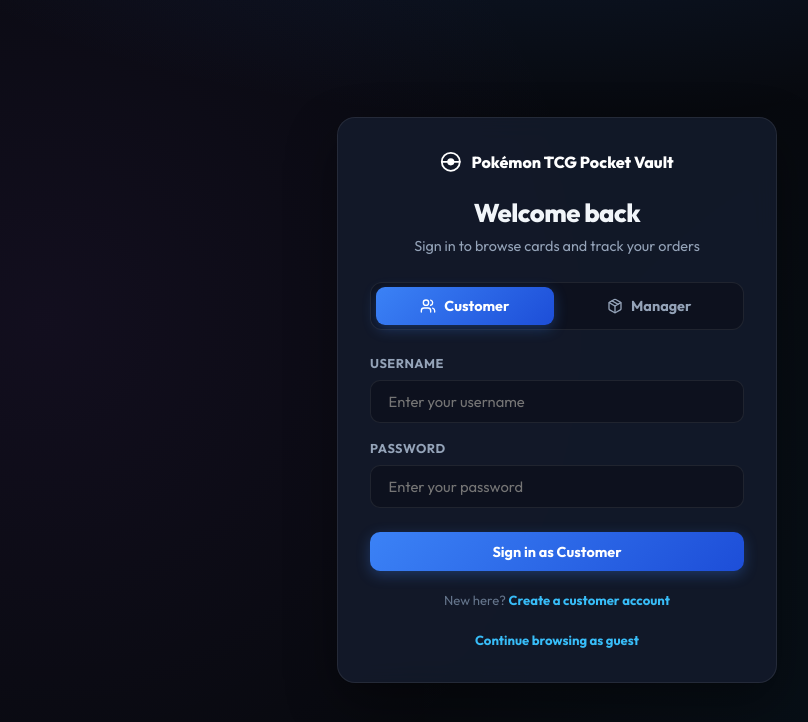
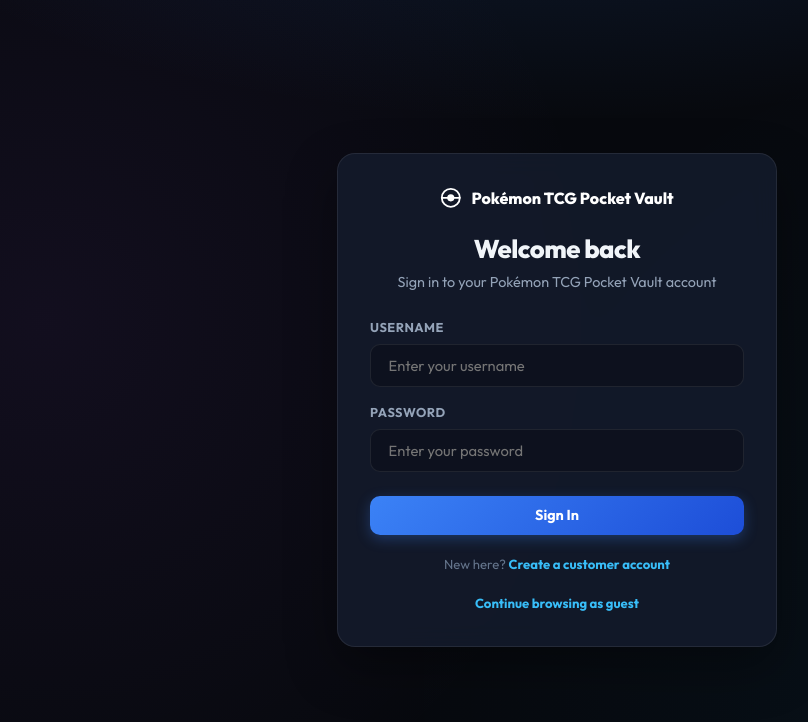
Before and after one commit to Bigzzz0/Pok-Vault_Commerce, a Spring Boot app: page /login in a window 1280 px wide. Shown: the top 722 px of the page, without its empty margins (83-891 px from the left). Run offline with Spring Boot 4, Linux system fonts and the light colour scheme; some of the project's set-up classes (security, data sources, template engines, error pages and the like) are left out, and stand-ins take their place.

Commit message:
feat: integrate login.html form with Spring Security authentication

```diff
--- a/src/main/resources/templates/login.html
+++ b/src/main/resources/templates/login.html
@@ -17,9 +17,6 @@
         .login-brand { display: flex; align-items: center; justify-content: center; gap: 0.6rem; margin-bottom: 1.25rem; color: var(--text-pure); font-weight: 800; text-decoration: none; }
         .login-title { text-align: center; font-size: 1.6rem; font-weight: 800; letter-spacing: -0.5px; }
         .login-sub { text-align: center; color: var(--text-secondary); font-size: 0.9rem; margin: 0.25rem 0 1.5rem; }
-        .role-switch { display: grid; grid-template-columns: 1fr 1fr; gap: 0.4rem; background: var(--bg-surface-muted); border: 1px solid var(--border-subtle); border-radius: 12px; padding: 0.3rem; margin-bottom: 1.5rem; }
-        .role-tab { display: flex; align-items: center; justify-content: center; gap: 0.5rem; padding: 0.6rem; border: none; border-radius: 9px; background: transparent; color: var(--text-secondary); font-family: inherit; font-weight: 700; font-size: 0.9rem; cursor: pointer; transition: all 0.2s ease; }
-        .role-tab.active { background: linear-gradient(135deg, var(--accent-blue), #1d4ed8); color: #fff; box-shadow: 0 4px 14px rgba(59, 130, 246, 0.3); }
         .field { display: flex; flex-direction: column; gap: 0.4rem; margin-bottom: 1rem; }
         .field label { font-size: 0.8rem; font-weight: 700; color: var(--text-secondary); text-transform: uppercase; letter-spacing: 0.5px; }
         .field .input-field { width: 100%; }
@@ -40,18 +37,7 @@
             </a>
 
             <h1 class="login-title">Welcome back</h1>
-            <p class="login-sub" id="loginSubtitle">Sign in to browse cards and track your orders</p>
-
-            <div class="role-switch" role="tablist" aria-label="Account type">
-                <button type="button" class="role-tab active" id="tabCustomer" role="tab" aria-selected="true" onclick="selectRole('CUSTOMER')">
-                    <span th:replace="~{fragments/icons :: users('icon-sm')}"></span>
-                    <span>Customer</span>
-                </button>
-                <button type="button" class="role-tab" id="tabManager" role="tab" aria-selected="false" onclick="selectRole('MANAGER')">
-                    <span th:replace="~{fragments/icons :: package('icon-sm')}"></span>
-                    <span>Manager</span>
-                </button>
-            </div>
+            <p class="login-sub" id="loginSubtitle">Sign in to your Pokémon TCG Pocket Vault account</p>
 
             <div class="login-error" th:if="${param.error}" role="alert">
                 Invalid username or password. Please try again.
@@ -59,13 +45,7 @@
             <div class="login-success" th:if="${param.logout}" role="status">
                 You have been signed out successfully.
             </div>
-            <div class="login-error" th:if="${param.denied}" role="alert">
-                This account does not have access to the selected portal.
-            </div>
-
             <form th:action="@{/login}" method="post" id="loginForm" autocomplete="on">
-                <input type="hidden" name="portal" id="portalInput" value="CUSTOMER">
-
                 <div class="field">
                     <label for="username">Username</label>
                     <input class="input-field" type="text" id="username" name="username" placeholder="Enter your username" autocomplete="username" required>
@@ -77,7 +57,7 @@
                 </div>
 
                 <button type="submit" class="btn btn-primary" style="width: 100%; margin-top: 0.5rem;">
-                    <span id="submitLabel">Sign in as Customer</span>
+                    <span>Sign In</span>
                 </button>
             </form>
 
@@ -133,37 +113,19 @@
     </main>
 
     <script>
-        var ROLE_COPY = {
-            CUSTOMER: { subtitle: 'Sign in to browse cards and track your orders', submit: 'Sign in as Customer' },
-            MANAGER: { subtitle: 'Sign in to manage inventory, accounts and orders', submit: 'Sign in as Manager' }
-        };
-
-        function selectRole(role) {
-            document.getElementById('portalInput').value = role;
-            document.getElementById('tabCustomer').classList.toggle('active', role === 'CUSTOMER');
-            document.getElementById('tabManager').classList.toggle('active', role === 'MANAGER');
-            document.getElementById('tabCustomer').setAttribute('aria-selected', role === 'CUSTOMER');
-            document.getElementById('tabManager').setAttribute('aria-selected', role === 'MANAGER');
-            document.getElementById('loginSubtitle').textContent = ROLE_COPY[role].subtitle;
-            document.getElementById('submitLabel').textContent = ROLE_COPY[role].submit;
-        }
-
         // Toggle between the sign-in form and the customer sign-up form
         function showSignUp(show) {
             document.getElementById('signUpForm').style.display = show ? '' : 'none';
             document.getElementById('loginForm').style.display = show ? 'none' : '';
-            document.querySelector('.role-switch').style.display = show ? 'none' : '';
             document.getElementById('signUpPrompt').style.display = show ? 'none' : '';
             document.getElementById('signInPrompt').style.display = show ? '' : 'none';
             document.querySelectorAll('.login-card > .login-error, .login-card > .login-success').forEach(function(box) {
                 box.style.display = 'none';
             });
             document.querySelector('.login-title').textContent = show ? 'Create your account' : 'Welcome back';
-            if (show) {
-                document.getElementById('loginSubtitle').textContent = 'Sign up as a customer to reserve cards';
-            } else {
-                selectRole('CUSTOMER');
-            }
+            document.getElementById('loginSubtitle').textContent = show
+                ? 'Sign up as a customer to reserve cards'
+                : 'Sign in to your Pokémon TCG Pocket Vault account';
         }
 
         function showSignUpError(message) {
@@ -217,17 +179,10 @@
             }
         }
 
-        // Allow deep-linking, e.g. /login?portal=manager or /login?signup
-        (function() {
-            var params = new URLSearchParams(window.location.search);
-            var portal = params.get('portal');
-            if (portal && portal.toUpperCase() === 'MANAGER') {
-                selectRole('MANAGER');
-            }
-            if (params.has('signup')) {
-                showSignUp(true);
-            }
-        })();
+        // Allow deep-linking to the sign-up form: /login?signup
+        if (new URLSearchParams(window.location.search).has('signup')) {
+            showSignUp(true);
+        }
     </script>
 </body>
 </html>
```
